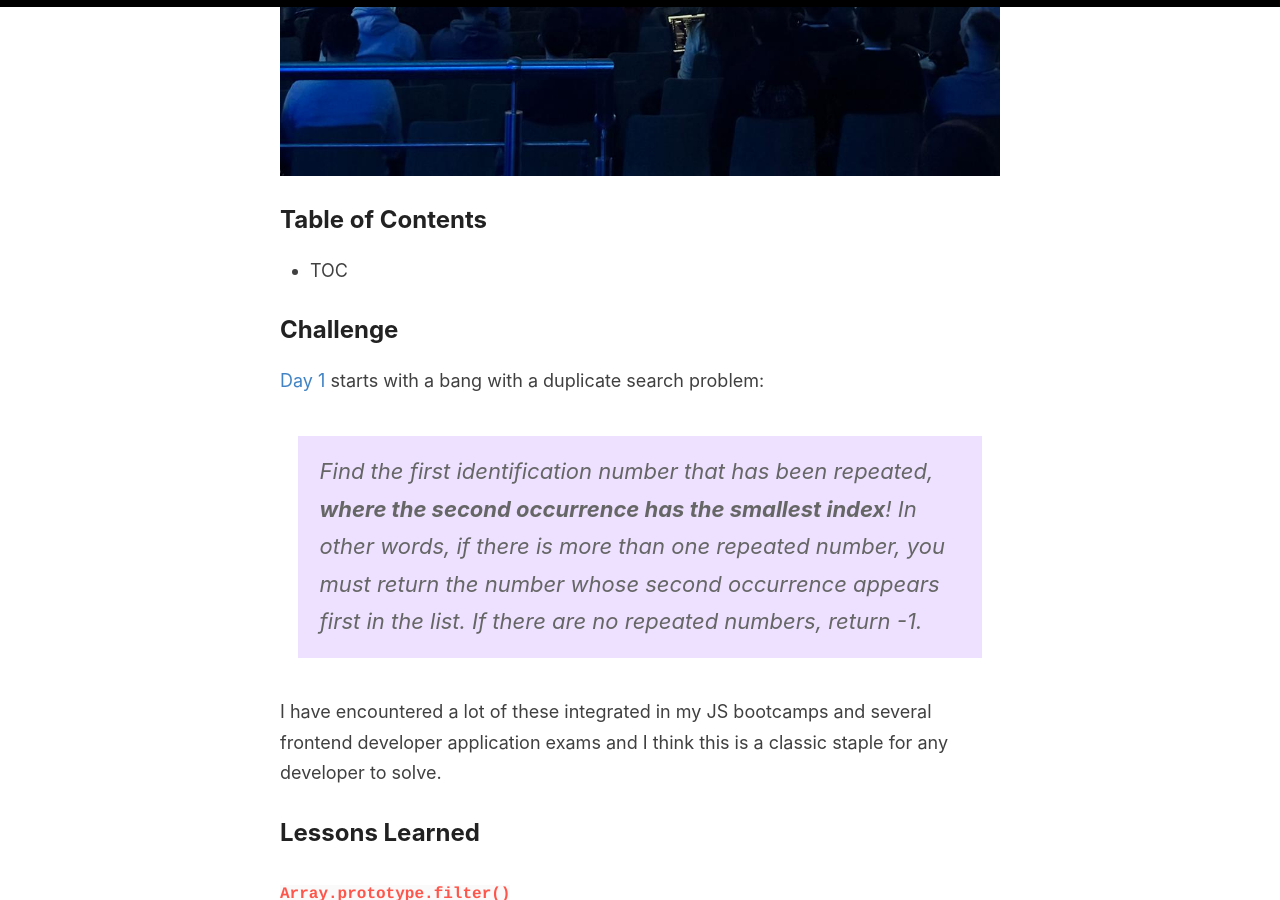
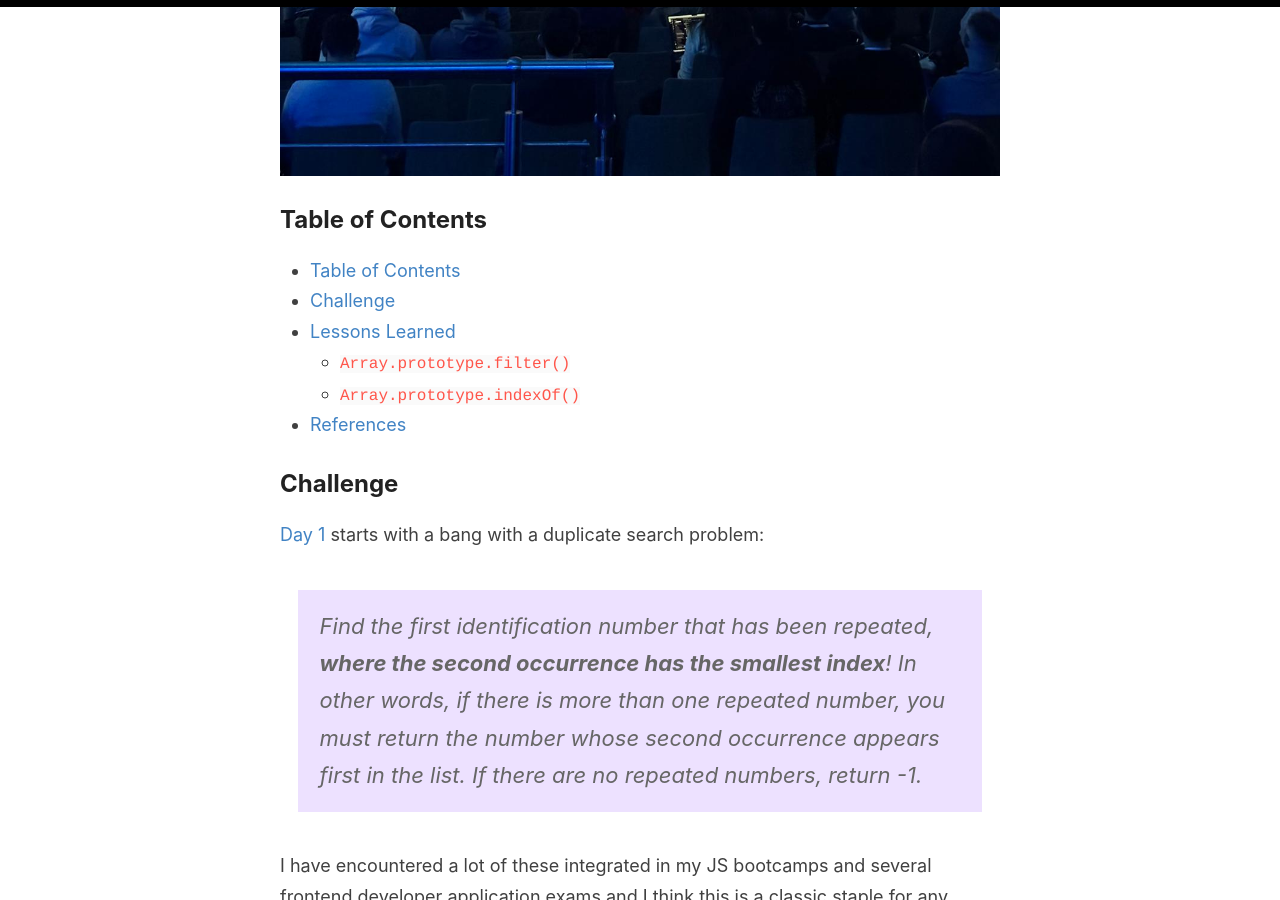
Before and after one commit to giltroymeren/giltroymeren.github.io, a Jekyll site: the page built from _posts/2023-12-09-notes-on-day-1-of-2023-adventjs-challenge.markdown, in a window 1280 px wide and 900 px high, scrolled down 1100 px. Built offline with Jekyll 4.4.1, drawn with Linux system fonts in a browser that asks for light colours.

Commit message:
[POST] Add TOC

```diff
--- a/_posts/2023-12-09-notes-on-day-1-of-2023-adventjs-challenge.markdown
+++ b/_posts/2023-12-09-notes-on-day-1-of-2023-adventjs-challenge.markdown
@@ -10,9 +10,13 @@ I recently attended [React Day Berlin](https://reactday.berlin/) and [Miguel Án
 ![Miguel Ángel Durán](/images/posts/2023-12-09-notes-on-day-1-of-2023-adventjs-challenge/react-day-berlin-miguel-angel-duran.jpeg){:class="img-responsive"}
 
 ## Table of Contents
+- [Table of Contents](#table-of-contents)
+- [Challenge](#challenge)
+- [Lessons Learned](#lessons-learned)
+  - [`Array.prototype.filter()`](#arrayprototypefilter)
+  - [`Array.prototype.indexOf()`](#arrayprototypeindexof)
+- [References](#references)
 
-- TOC
-  {:toc}
 
 ## Challenge
 
```
